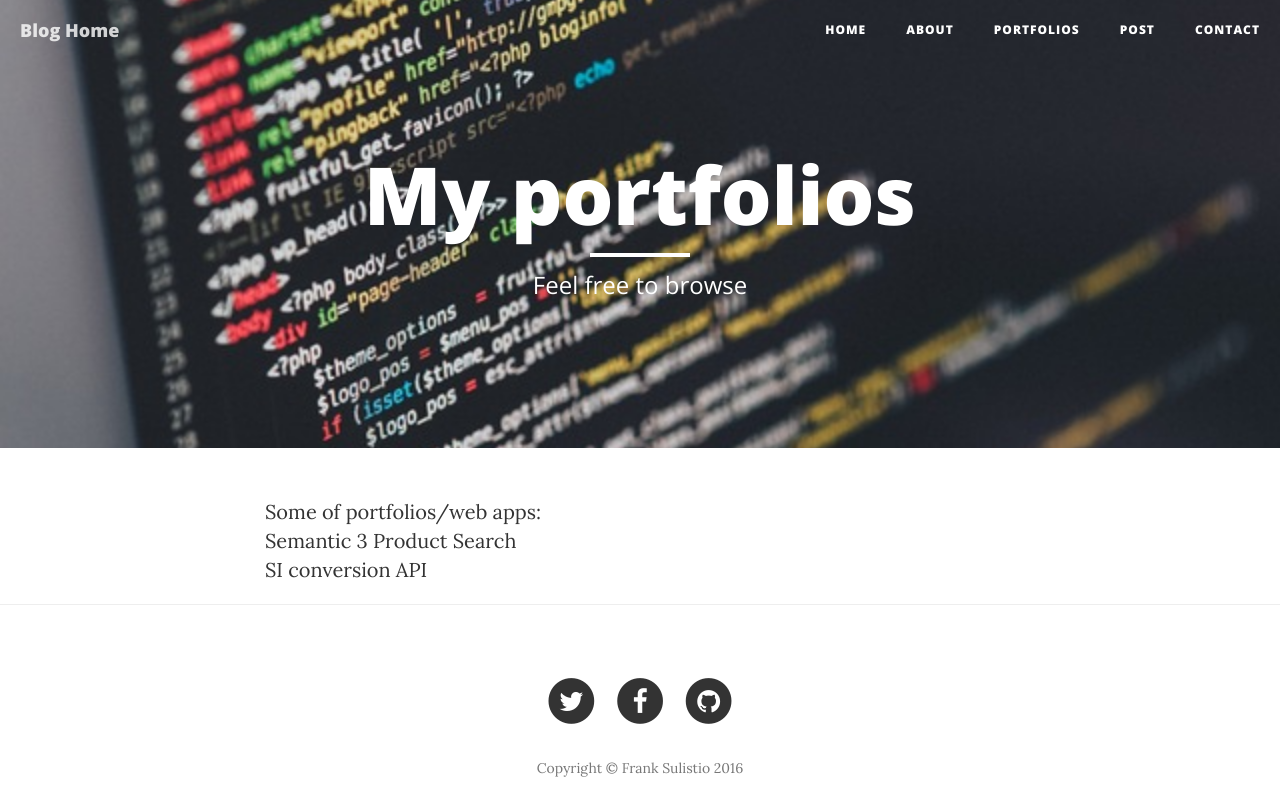
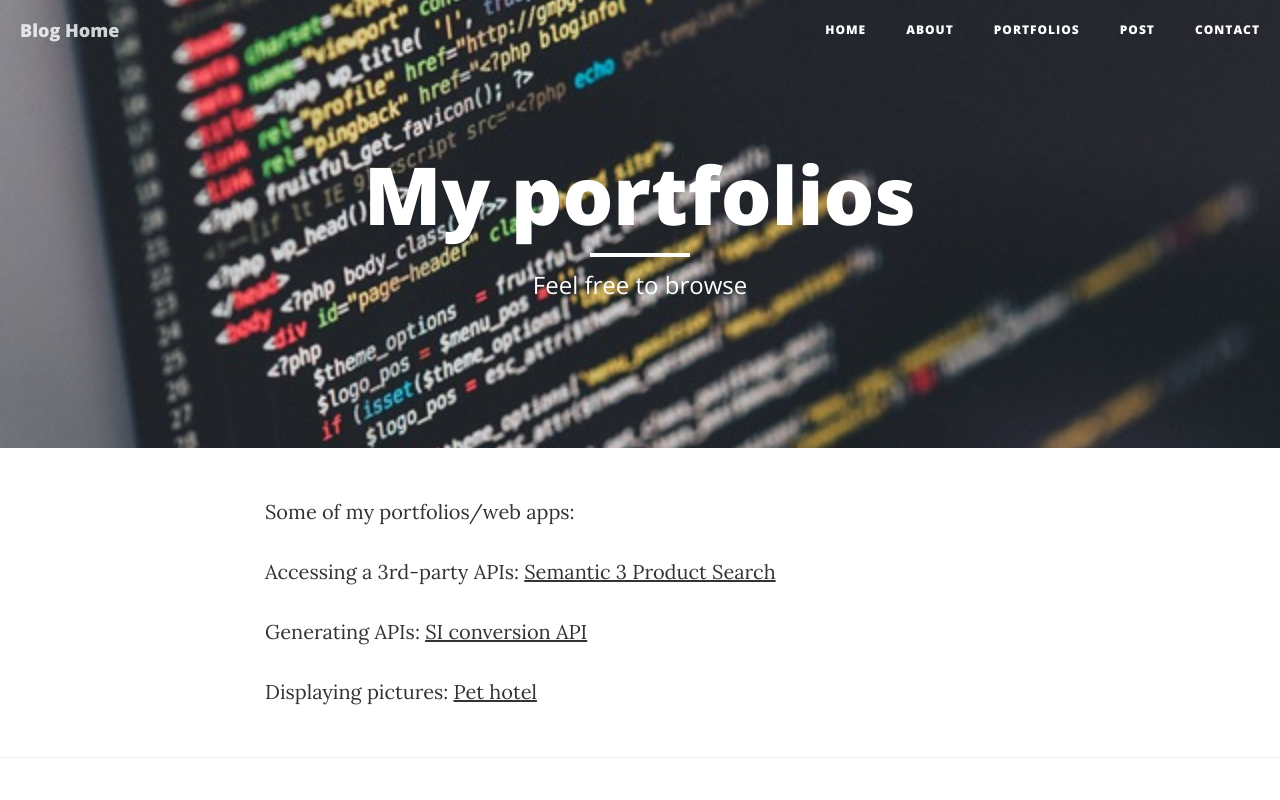
Before and after one commit to franktheo/franktheo.github.io, a website: page portfolios.html in a window 1280 px wide. Shown: the top 800 px of the page. Drawn offline with nearby package versions, Linux system fonts and the light colour scheme.

Commit message:
modified portfolios.html

```diff
--- a/portfolios.html
+++ b/portfolios.html
@@ -90,9 +90,15 @@
     <div class="container">
         <div class="row">
             <div class="col-lg-8 col-lg-offset-2 col-md-10 col-md-offset-1">
-              Some of portfolios/web apps: <br>
-              <a href="https://intense-gorge-64290.herokuapp.com/"> Semantic 3 Product Search </a><br>
-              <a href="https://sleepy-wildwood-90680.herokuapp.com/"> SI conversion API </a>
+              Some of my portfolios/web apps: <br>
+              <p>Accessing a 3rd-party APIs:
+              <a href="https://intense-gorge-64290.herokuapp.com/"> Semantic 3 Product Search </a><p>
+
+              <p>Generating APIs:
+              <a href="https://sleepy-wildwood-90680.herokuapp.com/"> SI conversion API </a><p>
+
+              <p>Displaying pictures:
+              <a href="https://fast-temple-82865.herokuapp.com/"> Pet hotel </a><p>
             </div>
         </div>
     </div>
```
